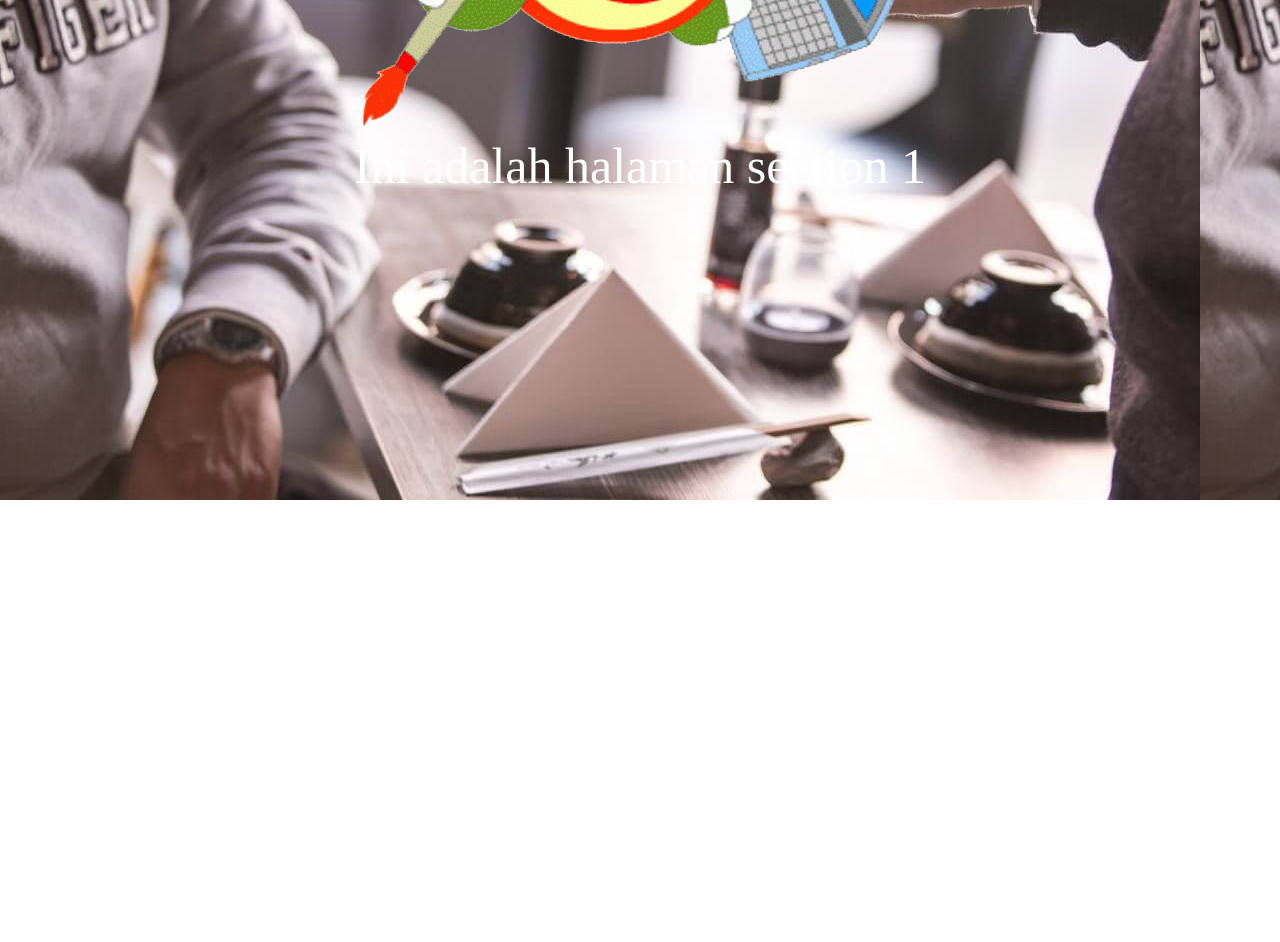
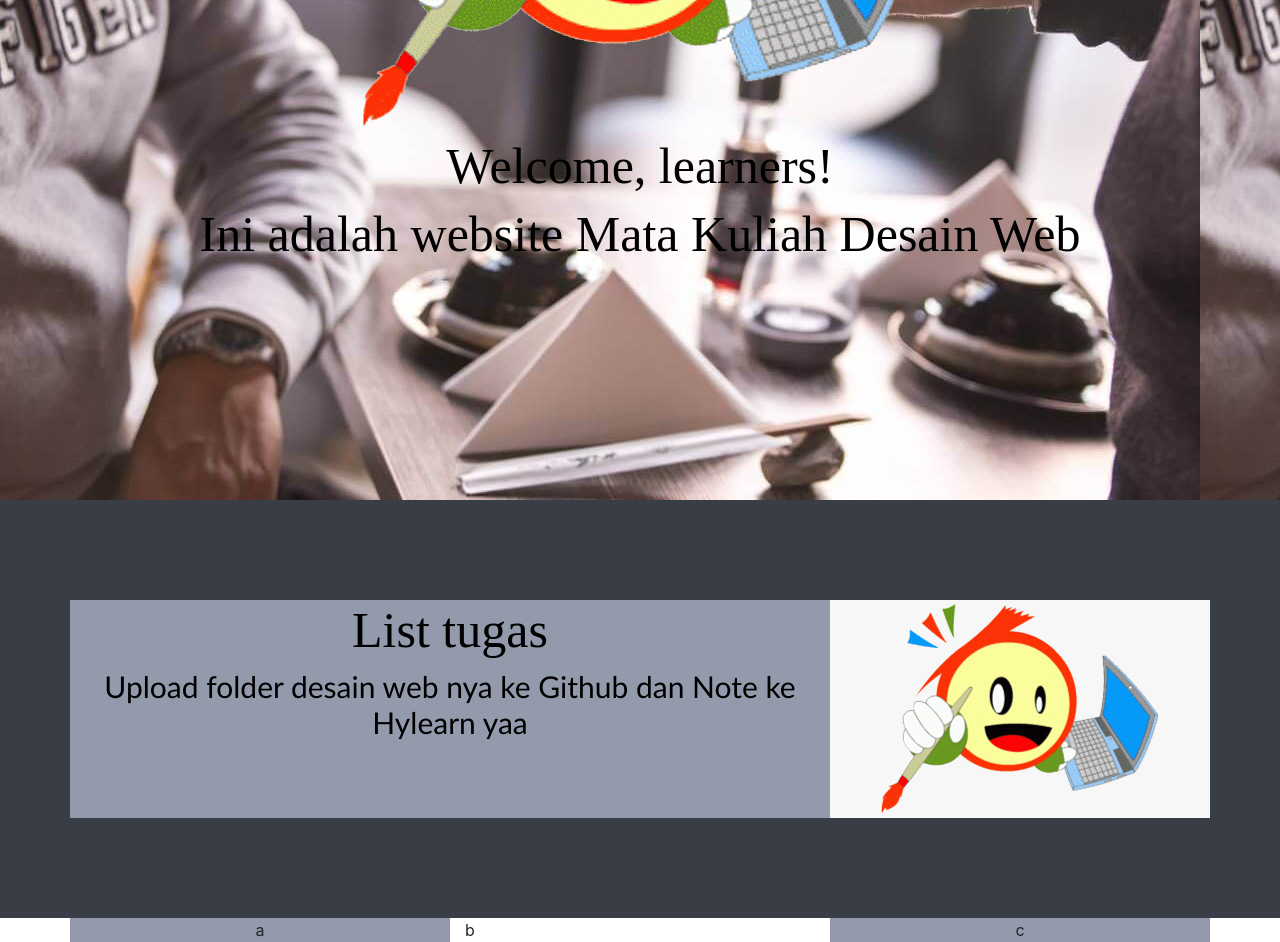
Before and after one commit to Michaisa/tasks, a plain HTML site: page index.html in a window 1280 px wide. Shown: the part 300-1242 px from the top of the page. Before the commit the page ends 800 px from the top, so only its background shows below. Drawn offline with Linux system fonts and the light colour scheme.

Commit message:
Add files via upload

```diff
--- a/css/main.css
+++ b/css/main.css
@@ -13,8 +13,23 @@ body,html{
     font-family: Bebas Neue;
     font-weight: 500;
     font-size: 50px;
-    color: #fff;
+    color: black;
 }
 .sub-judul{
-
+    font-family: Calibri;
+    font-size: 30px;
+    color: black;
+    text-align: center;
 }
+.section2{
+    padding:100px 0px;
+    background: #393e46;
+}
+.col-kiri{
+    background: #929aab;
+    text-align: center;
+}
+.col-kanan{
+    background: #f7f7f7;
+    text-align: center
+}
--- a/index.html
+++ b/index.html
@@ -17,11 +17,46 @@
         <section class="section1">
             <img src="img/logo.png">
             <h1 class="judul">
-                Ini adalah halaman section 1
-            </h1><br/>
+                Welcome, learners!
+            </h1>
+            <h2 class="sub judul">
+                Ini adalah website Mata Kuliah Desain Web
+            </h2>
         </section>
         <!--section 2-->
+        <section class="section2">
+            <div class="container">
+            <div class="row">
+                <div class="col-md-8 col-kiri">
+                    <h1 class="judul">
+                        List tugas
+                    </h1>
+                    <h2 class="sub-judul">
+                        Upload folder desain web nya ke Github dan Note ke Hylearn yaa
+                    </h2>
+                </div>
+                <div class="col-md-4 col-kanan">
+                    <img src="img/logo.png" width="300px">
+                </div>
+            </div>
+            </div>
+        </section>
+        <!--section 3-->
+        <section class="section3">
+            <div class="container">
+                <div class="row">
+                    <div class="col col-kiri">
+                        a
+                    </div>
+                    <div class="col">
+                        b
+                    </div>
+                    <div class="col col-kiri">
+                        c
+                    </div>
+                </div>
+            </div>
+        </section>
 
-        <!--section 3-->
     </body>
 </html>
```
